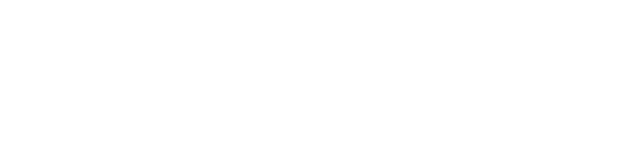
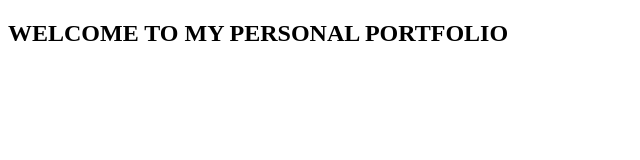
Before and after one commit to billodiallo/personalportfolio, a plain HTML site: page index.html in a window 1280 px wide. Shown: the whole page, without its empty margins (0-640 px from the left). Drawn offline with Linux system fonts and the light colour scheme.

Commit message:
welcome section

```diff
--- a/index.html
+++ b/index.html
@@ -2,7 +2,7 @@
 <html lang="en">
   <head>
     <meta charset="UTF-8">
-    <title>Fork Me! FCC: Test Suite Template</title>
+    <title>Personal Portfolio Website</title>
     <link rel="stylesheet" href="css/style.css">
   </head>
 
@@ -20,7 +20,13 @@
 
     - The freeCodeCamp Team
 
+
     -->
+
+
+    <section id="welcome-section">
+      <h1> WELCOME TO MY PERSONAL PORTFOLIO</h1>
+    </section>
     <script  src="js/index.js"></script>
   </body>
 </html>
```
